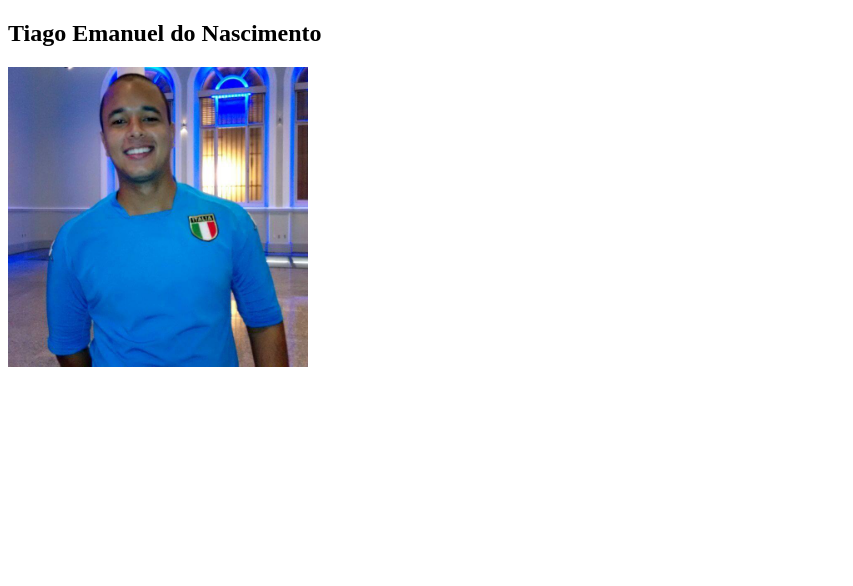
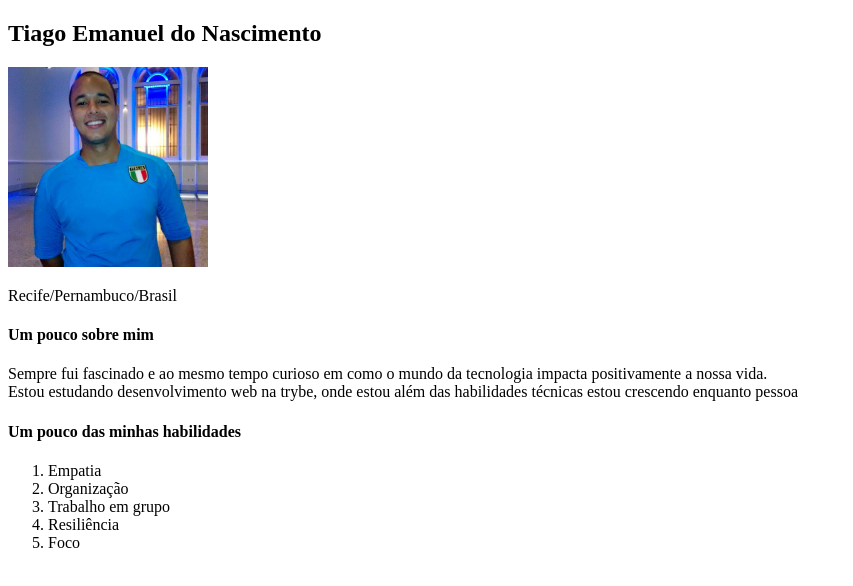
Before and after one commit to TiagoEmanuel8/tiago.portifolio, a plain HTML site: page index.html in a window 1280 px wide. Shown: the whole page, without its empty margins (0-853 px from the left). Drawn offline with Linux system fonts and the light colour scheme.

Commit message:
Inseri uma breve descrição e uma pequena lista de habilidades

```diff
--- a/index.html
+++ b/index.html
@@ -6,23 +6,35 @@
     <title>Document</title>
 </head>
 <body>
-    <!-- Nome completo-->
+    <!-- Meu nome-->
     <h2>Tiago Emanuel do Nascimento</h2>
 
-    <!-- Uma foto atual sua, acompanhada de um texto alternativo,
-    que deve ser a descrição da foto que você está usando;-->
-    <img src="images/foto.jpg" alt="Homem sorrindo e de camisa azul" width="300px">
+    <!-- Minha foto-->
+    <img src="images/foto.jpg" alt="Homem sorrindo e de camisa azul" width="200px">
 
+    <!-- Uma breve descrição -->
+
+    <p>Recife/Pernambuco/Brasil</p>
+
+    <h4>Um pouco sobre mim</h4>
+    <p>Sempre fui fascinado e ao mesmo tempo curioso em como o mundo da tecnologia impacta positivamente
+        a nossa vida.<br>Estou estudando desenvolvimento web na trybe, onde estou além das habilidades técnicas
+        estou crescendo enquanto pessoa</p>
+
+    <!-- Lista de habilidades -->
+
+    <h4>Um pouco das minhas habilidades</h4>
+    <ol>
+    <li>Empatia</li>
+    <li>Organização</li>
+    <li>Trabalho em grupo</li>
+    <li>Resiliência</li>
+    <li>Foco</li>
+    </ol>
 
 </body>
 </html>
-<!--
-
-
-Uma breve descrição sobre você,
-    destacando algumas informações como nacionalidade e a
-    cidade/estado onde mora;
-Uma lista de habilidades que você possui,
+<!-- Uma lista de habilidades que você possui,
     com destaque para aquela de que você mais se orgulha;
 Um link interno para a sua foto;
 Um link externo para algum blog de que você goste,
```
